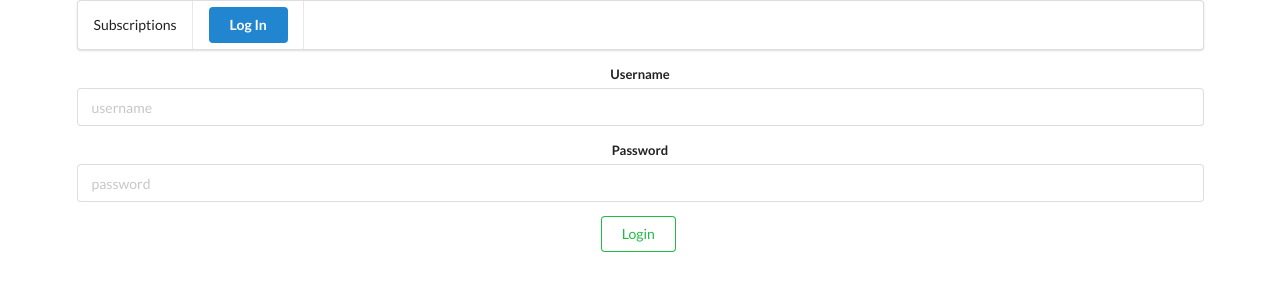
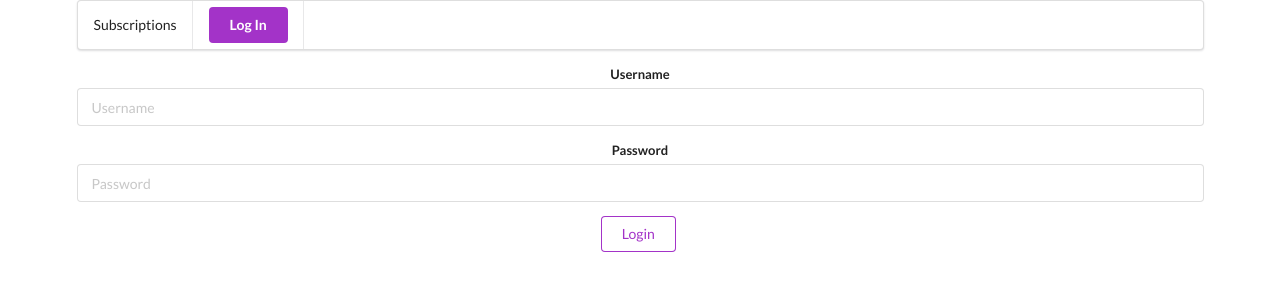
Before and after one commit to sylviapap/client-subscription-app, a React (Create React App) app: page /login in a window 1280 px wide. Shown: the top 300 px of the page. Built offline with nearby package versions, Linux system fonts and the light colour scheme.

Commit message:
minor formatting

```diff
--- a/src/components/Login.js
+++ b/src/components/Login.js
@@ -43,7 +43,7 @@ class Login extends React.Component {
                 <label>Username</label>
                 <input
                   name="username"
-                  placeholder="username"
+                  placeholder="Username"
                   value={fields.username}
                   onChange={this.handleChange}
                 />
@@ -53,12 +53,12 @@ class Login extends React.Component {
                 <input
                   name="password"
                   type="password"
-                  placeholder="password"
+                  placeholder="Password"
                   value={fields.password}
                   onChange={this.handleChange}
                 />
               </div>
-              <button type="submit" className="ui basic green button">
+              <button type="submit" className="ui basic purple button">
                 Login
               </button>
             </form>
--- a/src/components/NavBar.js
+++ b/src/components/NavBar.js
@@ -27,11 +27,11 @@ class NavBar extends React.Component {
             }}
             className="item"
           >
-            <div className="ui primary button">Log Out</div>
+            <div className="ui purple button">Log Out</div>
           </a>
         ) : (
           <Link to="/login" className="item">
-            <div className="ui primary button">Log In</div>
+            <div className="ui purple button">Log In</div>
           </Link>
         )}
       </div>
```
